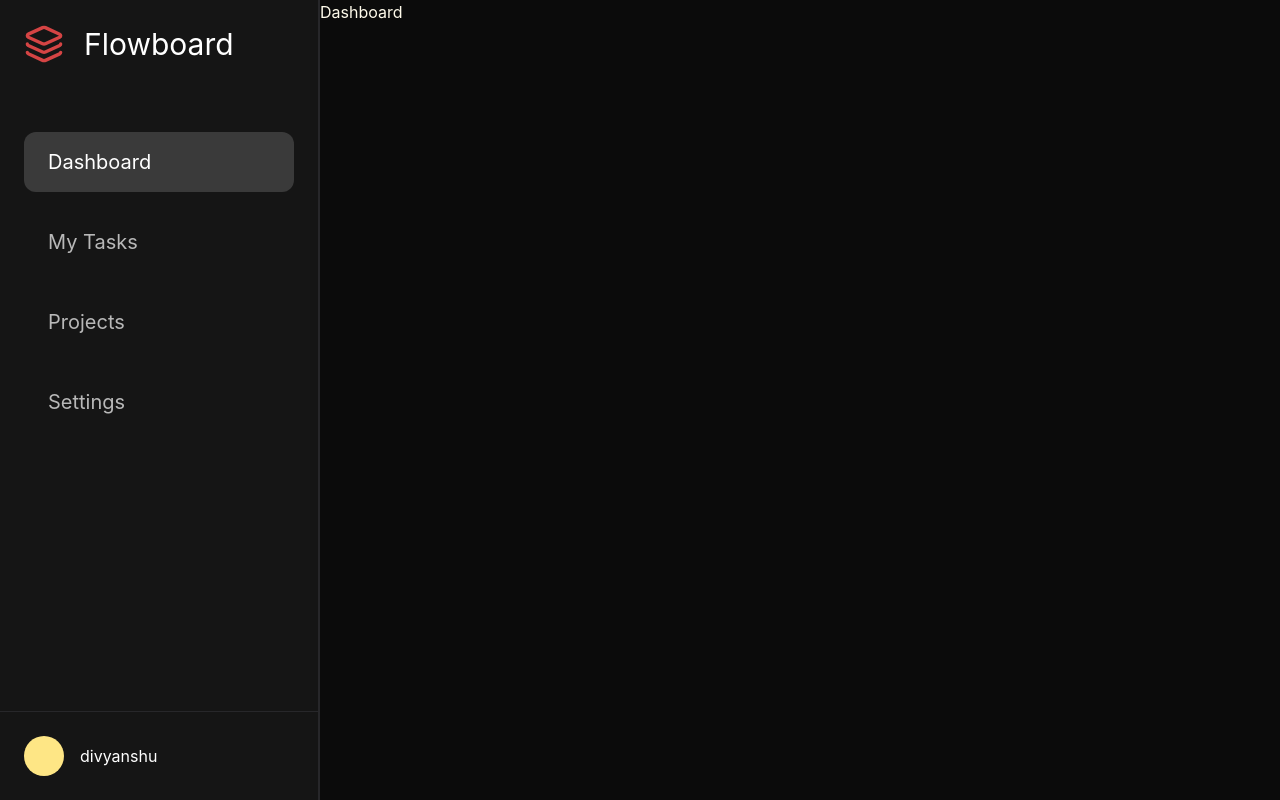
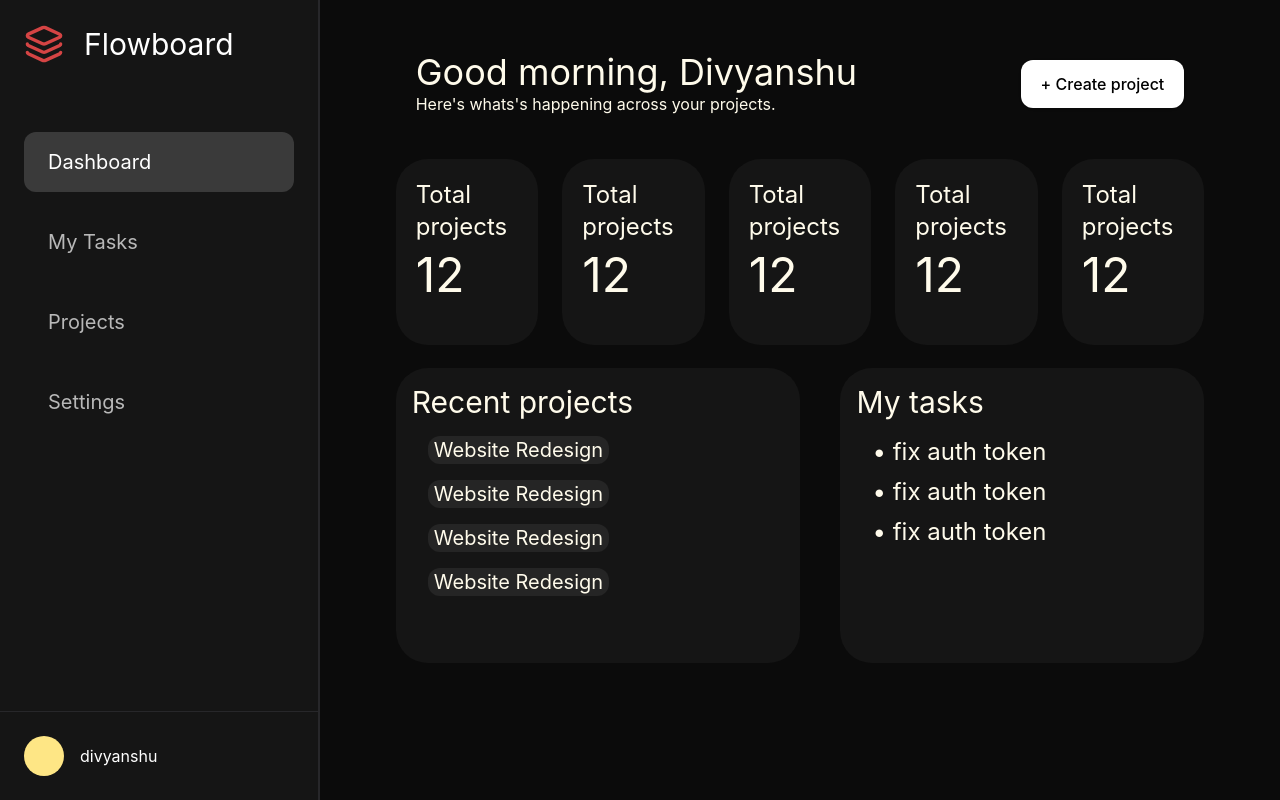
Before and after one commit to divyanshuuuwu/fullstack-mini-projects, a React app in the folder project management saas/frontend/: page /dashboard in a window 1280 px wide. Built offline with nearby package versions, Linux system fonts and the light colour scheme; the HTML template or start-up script is replaced by a standard one.

Commit message:
dashboard ui done

```diff
--- a/project management saas/frontend/src/components/Sidebar.jsx
+++ /dev/null
@@ -1,9 +0,0 @@
-import React from 'react'
-
-const Sidebar = () => {
-  return (
-    <div>Sidebar</div>
-  )
-}
-
-export default Sidebar
--- /dev/null
+++ b/project management saas/frontend/src/components/ui/Cards.jsx
@@ -0,0 +1,17 @@
+import React from 'react'
+
+const Cards = () => {
+  return (
+    <div className='bg-[rgba(21,21,21,1)] w-[20%] h-[80%] p-5 flex flex-col gap-2 rounded-4xl'>
+        <h3 className='text-2xl'>
+            Total projects
+        </h3>
+        <h1 className='text-5xl'>
+            12
+        </h1>
+
+    </div>
+  )
+}
+
+export default Cards
--- a/project management saas/frontend/src/pages/dashboard/Dashboard.jsx
+++ b/project management saas/frontend/src/pages/dashboard/Dashboard.jsx
@@ -1,8 +1,74 @@
 import React from 'react'
+import { NavLink } from 'react-router-dom'
+import Cards from '../../components/ui/Cards'
 
 const Dashboard = () => {
   return (
-    <div>Dashboard</div>
+    //main screen
+    <div className=' w-full h-screen flex  justify-center p-8'>
+      {/* main container */}
+      <div className=' w-[95%] h-[90%] flex flex-col items-center  '>
+
+
+      {/* top */}
+      <div className=' w-[95%] min-h-25 flex justify-between p-5 items-center'>
+        {/* heading */}
+        <div>
+          <h1 className='text-4xl'>Good morning, Divyanshu</h1>
+          <h3>Here's whats's happening across your projects.</h3>
+        </div>
+        {/* create project btn */}
+                  <NavLink
+                  to="/projects/create"
+                  className="bg-white text-black px-5 py-3 rounded-xl font-medium
+                   hover:bg-[#d54444] transition-all duration-200 shadow-sm"
+                  >
+                  + Create project
+                </NavLink>
+      </div>
+
+      {/* middle cards*/}
+      <div className=' w-[95%] h-[35%] flex items-center gap-6 '>
+      <Cards/>
+      <Cards/>
+      <Cards/>
+      <Cards/>
+      <Cards/>
+      </div>
+
+      {/* Bottom  */}
+      <div className='w-[95%] h-[45%] flex justify-between '>
+      {/* Recent projects */}
+      <div className=' bg-[rgba(21,21,21,1)] w-[50%] h-[99%] rounded-4xl'>
+      <h1 className=' p-4 text-3xl'>Recent projects</h1>
+      <div className=' w-[80%]  px-8 text-xl flex flex-col gap-4  '>
+        <h1 className='w-[70%]  bg-[rgba(37,37,37,1)] flex justify-center rounded-xl'>Website Redesign</h1>
+        <h1 className='w-[70%] bg-[rgba(37,37,37,1)] flex justify-center rounded-xl'>Website Redesign</h1>
+        <h1 className='w-[70%] bg-[rgba(37,37,37,1)] flex justify-center rounded-xl'>Website Redesign</h1>
+        <h1 className='w-[70%] bg-[rgba(37,37,37,1)] flex justify-center rounded-xl'>Website Redesign</h1>
+      </div>
+      </div>
+
+
+
+      {/* My tasks */}
+      <div className='bg-[rgba(21,21,21,1)] w-[45%] h-[99%] rounded-4xl'>
+      <h1 className=' p-4 text-3xl'>My tasks</h1>
+      <div className='w-[80%] px-8 text-2xl flex flex-col gap-2 '>
+        <h1>• fix auth token</h1>
+        <h1>• fix auth token</h1>
+        <h1>• fix auth token</h1>
+      </div>
+      </div>
+
+
+      </div>
+
+
+
+      </div>
+
+    </div>
   )
 }
 
```
